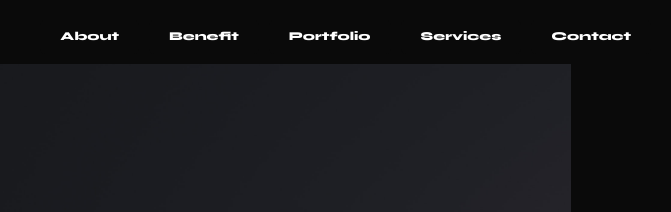
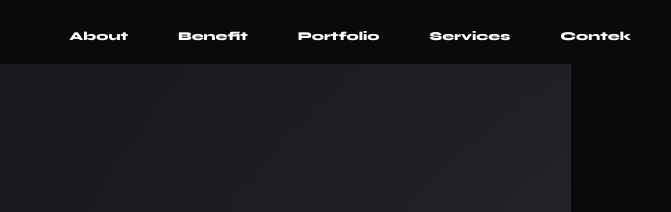
Before and after one commit to Syakirudin/landingpageLuxtakumi, a plain HTML site: page landingpage/index.html in a window 1280 px wide. Shown: the top 212 px of the page, 609-1280 px from the left. Drawn offline with nearby package versions, Linux system fonts and the light colour scheme.

Commit message:
test commit

```diff
--- a/landingpage/index.html
+++ b/landingpage/index.html
@@ -26,7 +26,7 @@
 				<li><a href="#benefit">Benefit</a></li>
 				<li><a href="#portfolio">Portfolio</a></li>
 				<li><a href="#service">Services</a></li>
-				<li><a href="#contact">Contact</a></li>
+				<li><a href="#contact">Contek</a></li>
 			</ul>
 			<div class="menu-icon" onclick="toggleMenu()">&#9776;</div>
 		</nav>
```
